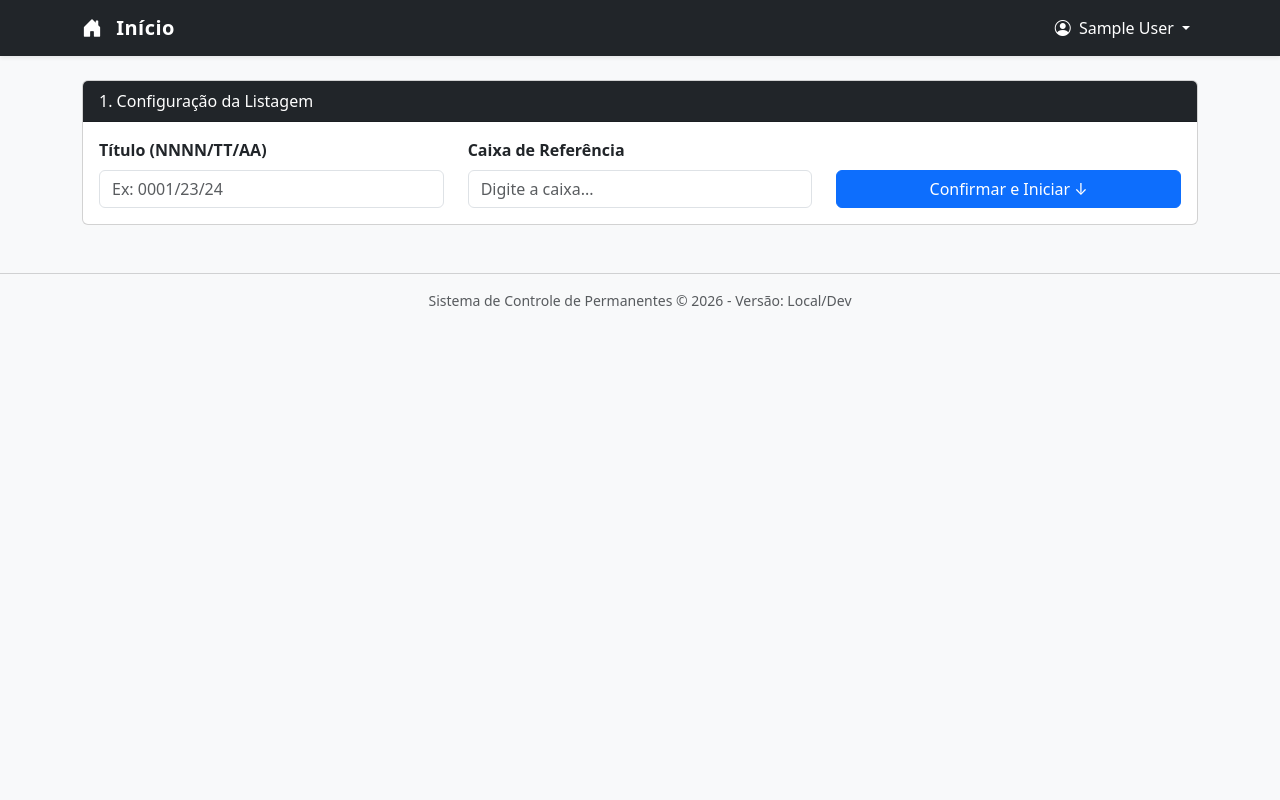
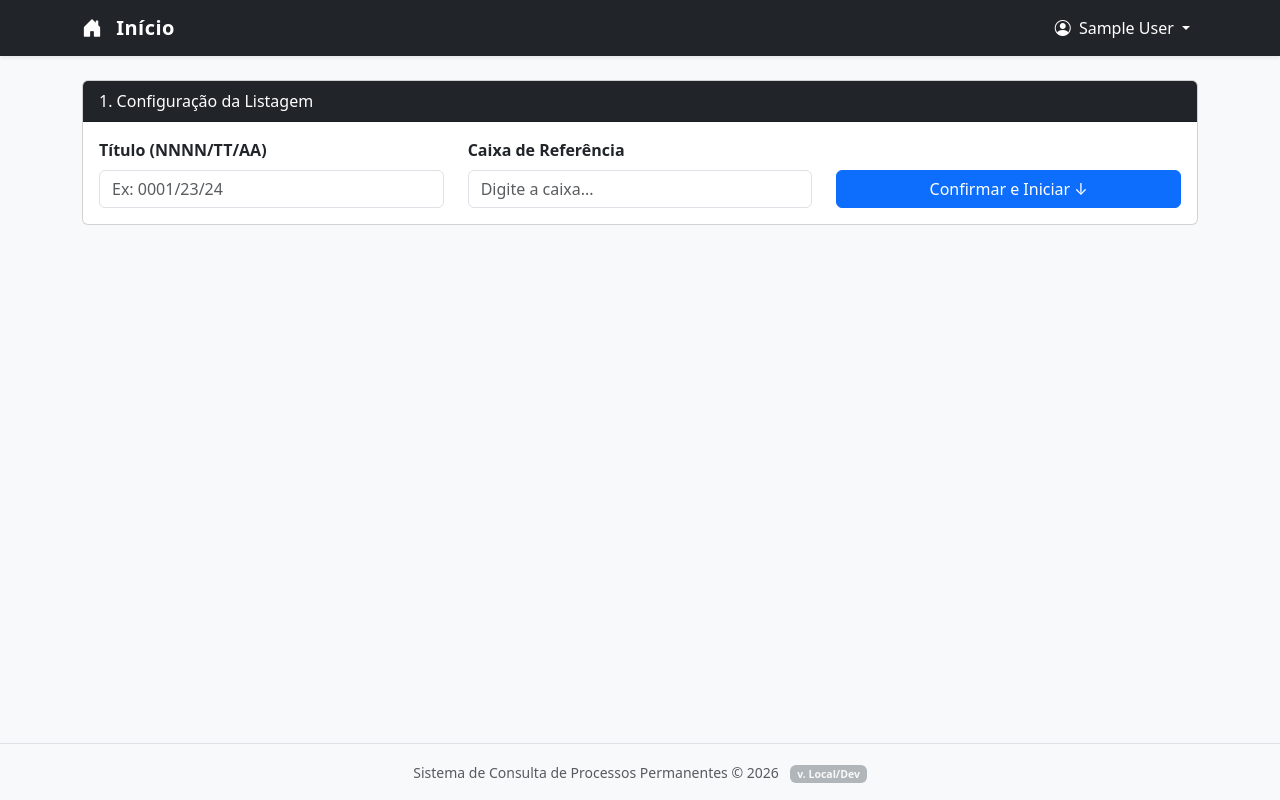
Before and after one commit to colorado-rg/Permanentes, a Django app: page /listagem/nova/ in a window 1280 px wide. Run offline with Django 5.2, Linux system fonts and the light colour scheme; the visitor is signed in with stand-in values (Sample User, id 1); data that the repository does not hold is empty.

Commit message:
versao aotomatica rodape

```diff
--- a/core/templates/core/base.html
+++ b/core/templates/core/base.html
@@ -13,19 +13,23 @@
 
     <style>
         body {
-            background-color: #f8f9fa; /* Fundo cinza suave */
+            background-color: #f8f9fa;
         }
         .navbar-brand {
             font-weight: bold;
             letter-spacing: 0.5px;
         }
+        /* Ajuste para impressão */
+        @media print {
+            .no-print { display: none !important; }
+        }
     </style>
 </head>
-<body>
+
+<body class="d-flex flex-column min-vh-100">
 
     <nav class="navbar navbar-expand-lg navbar-dark bg-dark shadow-sm no-print">
         <div class="container">
-
             <a class="navbar-brand" href="{% url 'home' %}" title="Ir para Página Inicial">
                 <i class="bi bi-house-door-fill me-2"></i> Início
             </a>
@@ -36,7 +40,6 @@
 
             <div class="collapse navbar-collapse" id="navbarNav">
                 <ul class="navbar-nav ms-auto">
-
                     {% if user.is_authenticated %}
                         <li class="nav-item dropdown">
                             <a class="nav-link dropdown-toggle active" href="#" role="button" data-bs-toggle="dropdown" aria-expanded="false">
@@ -44,15 +47,12 @@
                                 {{ user.get_full_name|default:user.username }}
                             </a>
                             <ul class="dropdown-menu dropdown-menu-end shadow">
-
                                 <li>
                                     <a class="dropdown-item" href="/admin/password_change/" target="_blank">
                                         <i class="bi bi-key me-2"></i>Trocar Senha
                                     </a>
                                 </li>
-
                                 <li><hr class="dropdown-divider"></li>
-
                                 <li>
                                     <a class="dropdown-item text-danger" href="/admin/logout/">
                                         <i class="bi bi-box-arrow-right me-2"></i>Sair
@@ -65,13 +65,12 @@
                             <a class="nav-link" href="/admin/login/">Entrar</a>
                         </li>
                     {% endif %}
-
                 </ul>
             </div>
         </div>
     </nav>
 
-    <main>
+    <main class="flex-grow-1">
         {% if messages %}
             <div class="container mt-3 no-print">
                 {% for message in messages %}
@@ -87,12 +86,15 @@
         {% endblock %}
     </main>
 
+    <footer class="footer mt-auto py-3 bg-light text-center border-top no-print">
+        <div class="container">
+            <span class="text-muted small">
+                Sistema de Consulta de Processos Permanentes &copy; {% now "Y" %}
+                <span class="ms-2 badge bg-secondary text-light opacity-50">v. {{ versao_sistema|default:"Dev" }}</span>
+            </span>
+        </div>
+    </footer>
+
     <script src="https://cdn.jsdelivr.net/npm/bootstrap@5.3.0/dist/js/bootstrap.bundle.min.js"></script>
 </body>
-
-<footer class="text-center mt-5 mb-3 text-muted small no-print">
-    <hr>
-    Sistema de Controle de Permanentes &copy; {% now "Y" %} - Versão: {{ versao_sistema }}
-</footer>
-
 </html>
```
